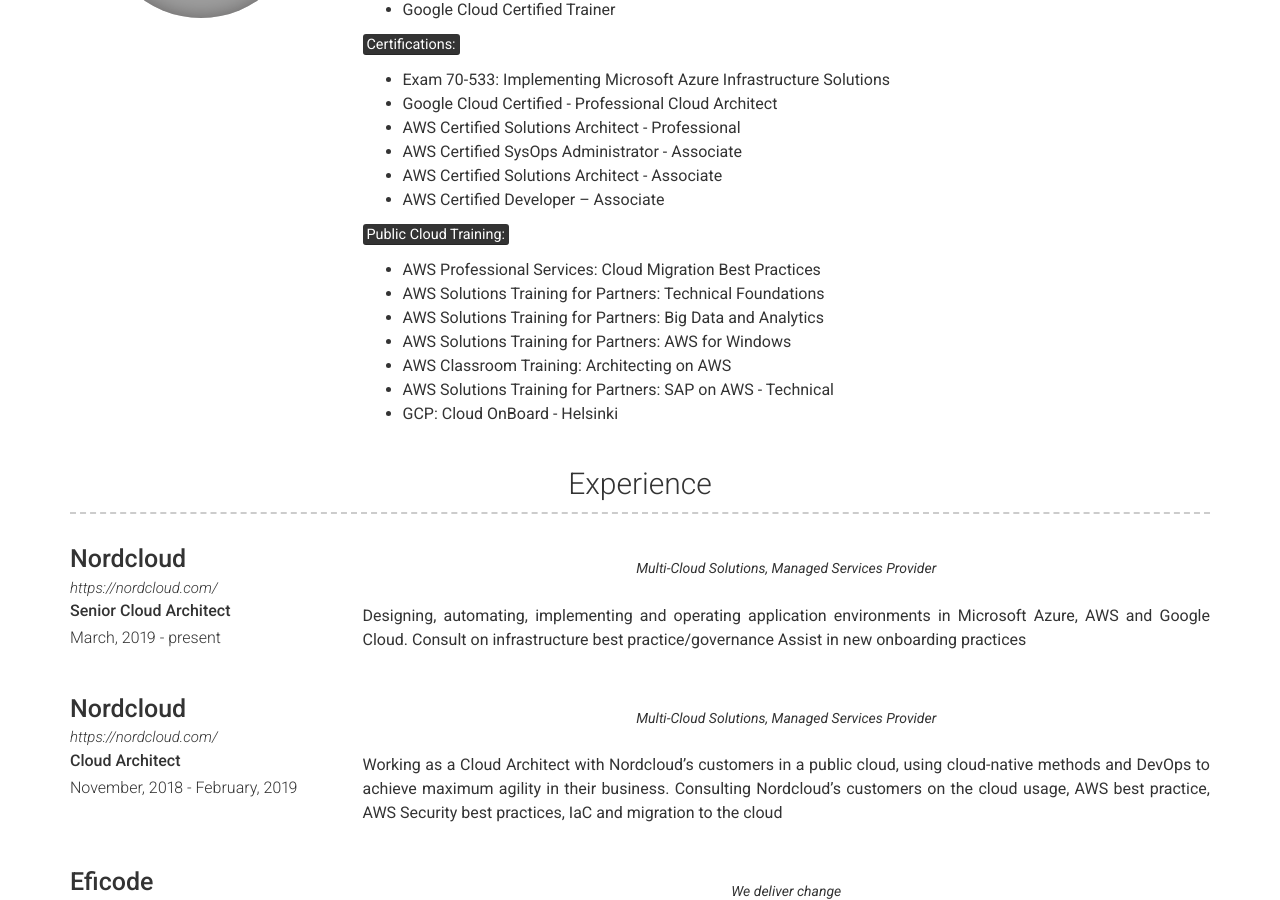
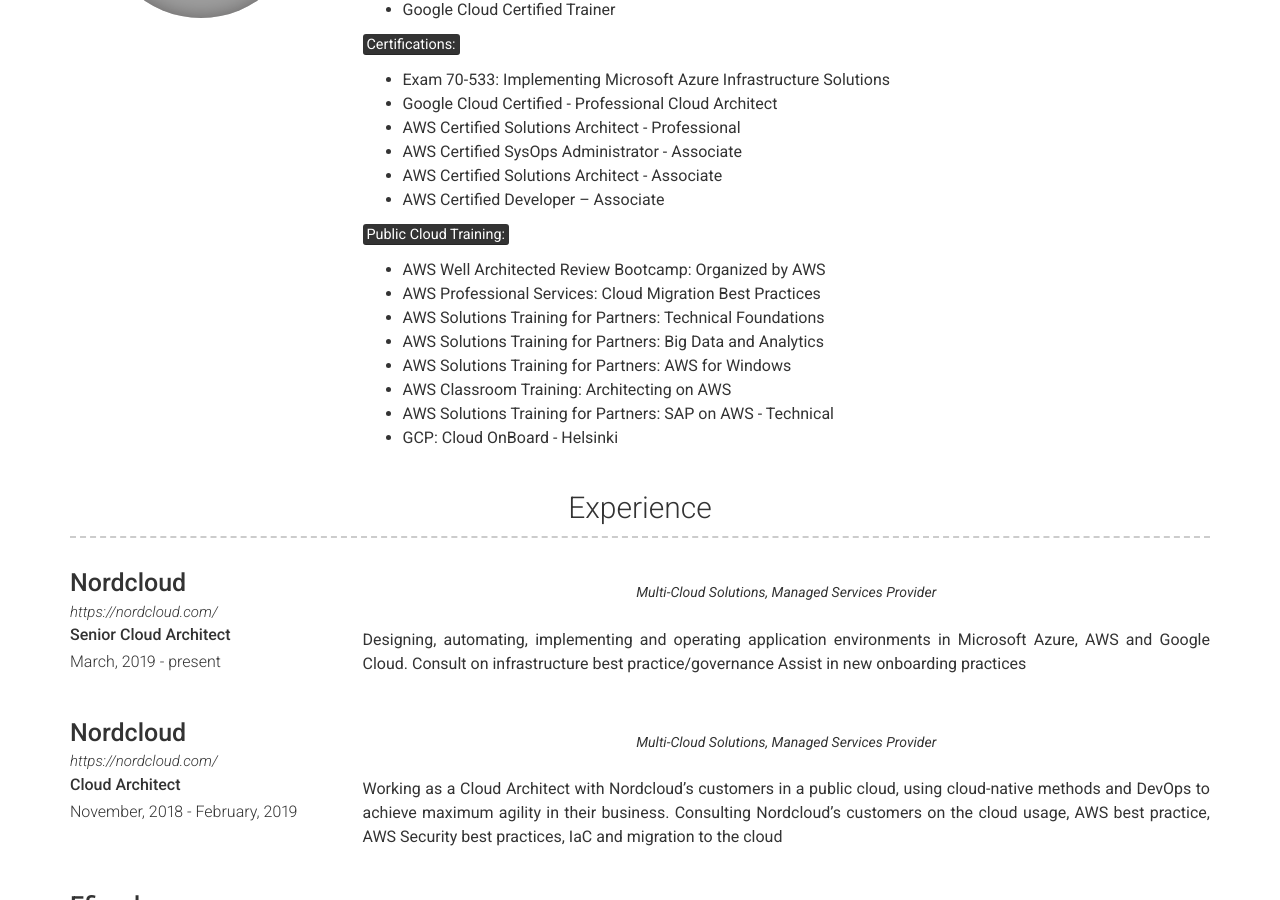
Before and after one commit to diatmpravin/diatmpravin.github.io, a Jekyll site: the page built from index.md, in a window 1280 px wide and 900 px high, scrolled down 511 px. Built offline with Jekyll 4.4.1, drawn with Linux system fonts in a browser that asks for light colours; grey boxes are pictures that could not be loaded.

Commit message:
adding WAR bootcamp

```diff
--- a/_config.yml
+++ b/_config.yml
@@ -45,6 +45,7 @@ about_content: | # this will include new lines to allow paragraphs
   - AWS Certified Developer – Associate
 
   <mark>Public Cloud Training:</mark>
+  - AWS Well Architected Review Bootcamp: Organized by AWS
   - AWS Professional Services: Cloud Migration Best Practices
   - AWS Solutions Training for Partners: Technical Foundations
   - AWS Solutions Training for Partners: Big Data and Analytics
```
